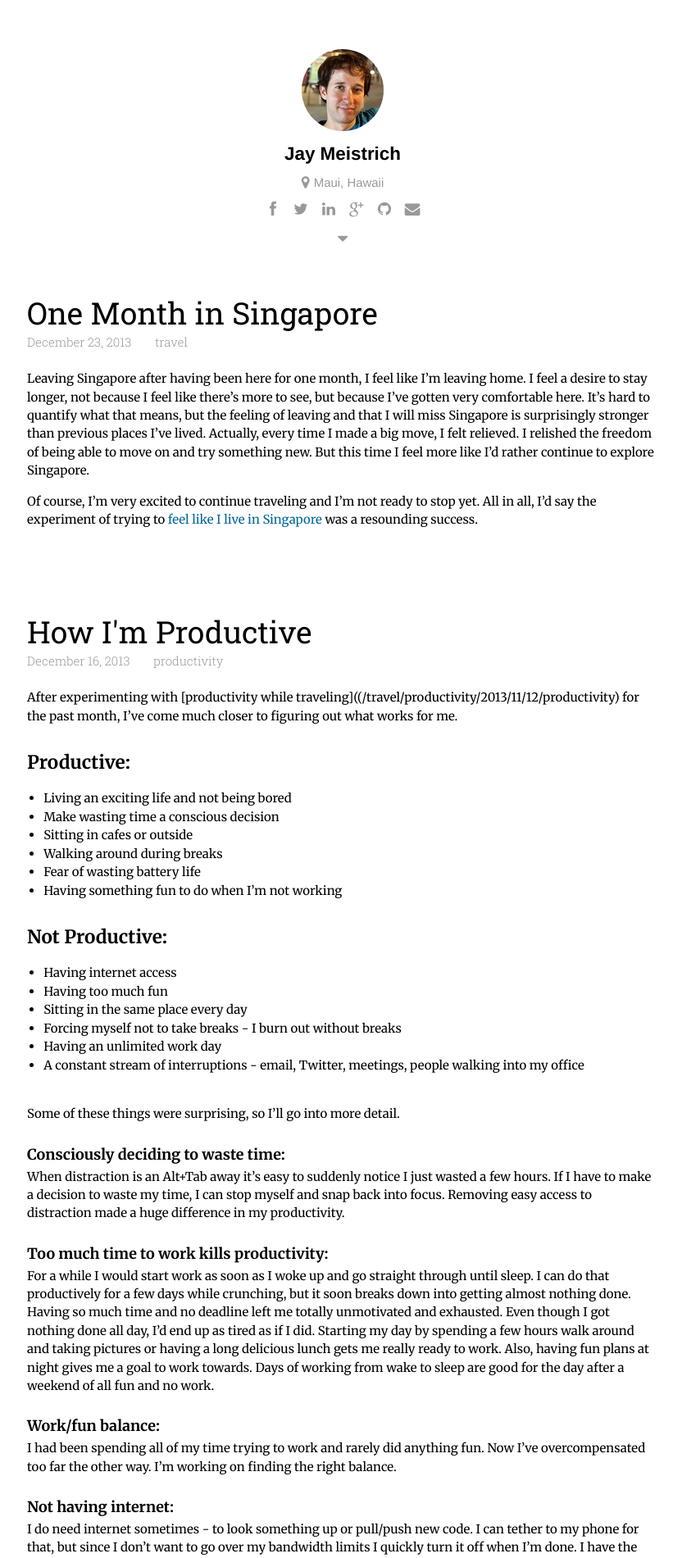
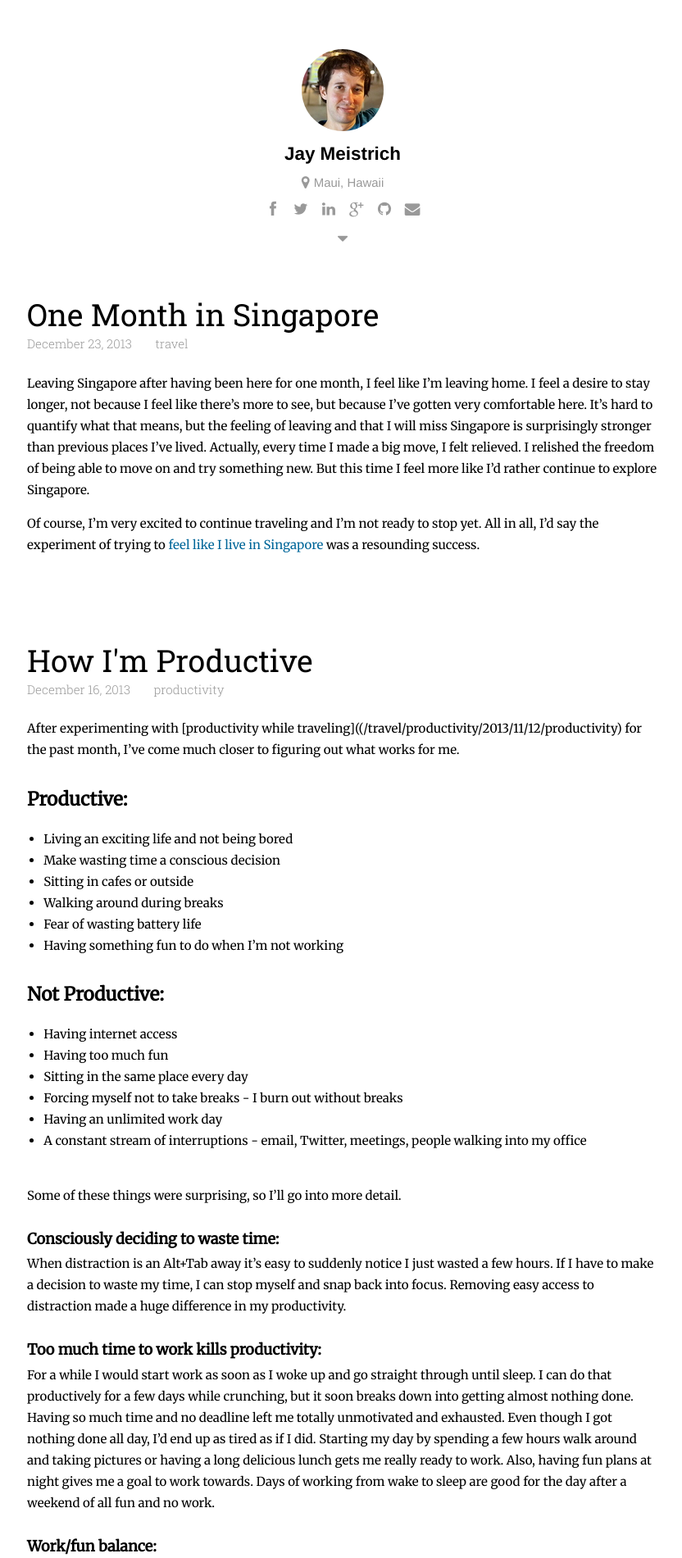
Before and after one commit to jmeistrich/jmeistrich.github.io, a Jekyll site: the page built from index.html, in a window 1280 px wide. Shown: the top 1901 px of the page at 82% size, without its empty margins (222-1054 px from the left). Built offline with Jekyll 4.4.1, drawn with Linux system fonts in a browser that asks for light colours; Markdown is read by kramdown in place of the engine named in the settings.

Commit message:
Tweaking fonts

```diff
--- a/_layouts/default.html
+++ b/_layouts/default.html
@@ -10,7 +10,8 @@
         <link rel="stylesheet" href="/css/style.css">
 
         <link rel="stylesheet" href="/css/main.css">
-        <link href='http://fonts.googleapis.com/css?family=Merriweather:400,700,300|Roboto+Slab:400,100,300,700|Open+Sans+Condensed:300,700|Open+Sans:400,300,600,700' rel='stylesheet' type='text/css'>
+        <link href='http://fonts.googleapis.com/css?family=Merriweather|Roboto+Slab:400,300' rel='stylesheet' type='text/css'>
+
     </head>
     <body>
         <div class="header">
--- a/css/main.css
+++ b/css/main.css
@@ -55,9 +55,9 @@
 .container {
   max-width: 800px;
   margin: 0 auto;
-  line-height: 1.5em;
   text-align: left;
-  font-size: 115%;
+  font-size: 15px;
+  line-height: 26px;
 }
 .header {
   position: relative;
--- a/css/main.less
+++ b/css/main.less
@@ -69,9 +69,9 @@
 .container {
     max-width: @contentWidth;
     margin: 0 auto;
-    line-height: 1.5em;
     text-align: left;
-    font-size: 115%;
+    font-size: 15px;
+    line-height: 26px;
 }
 
 // .content {
```
